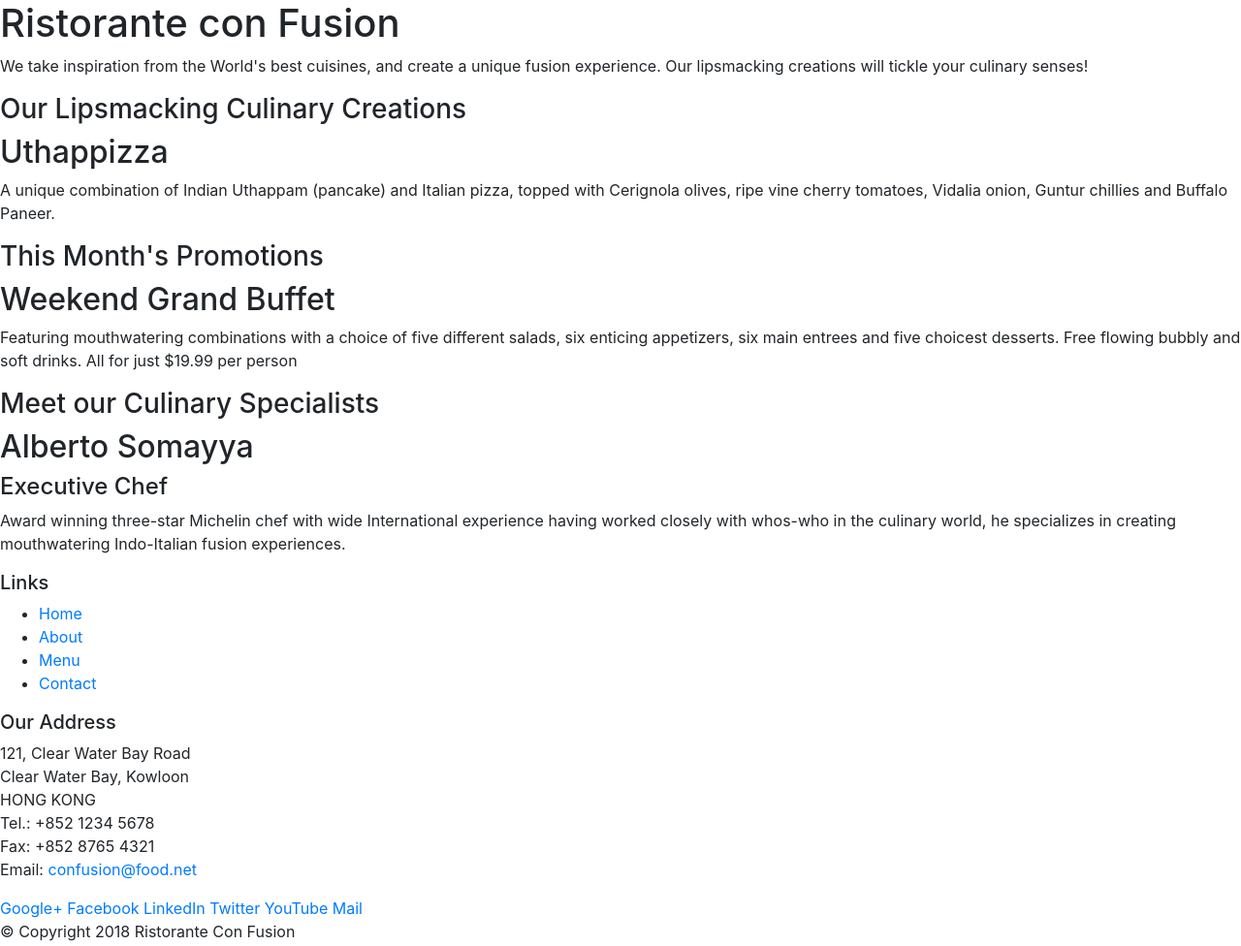
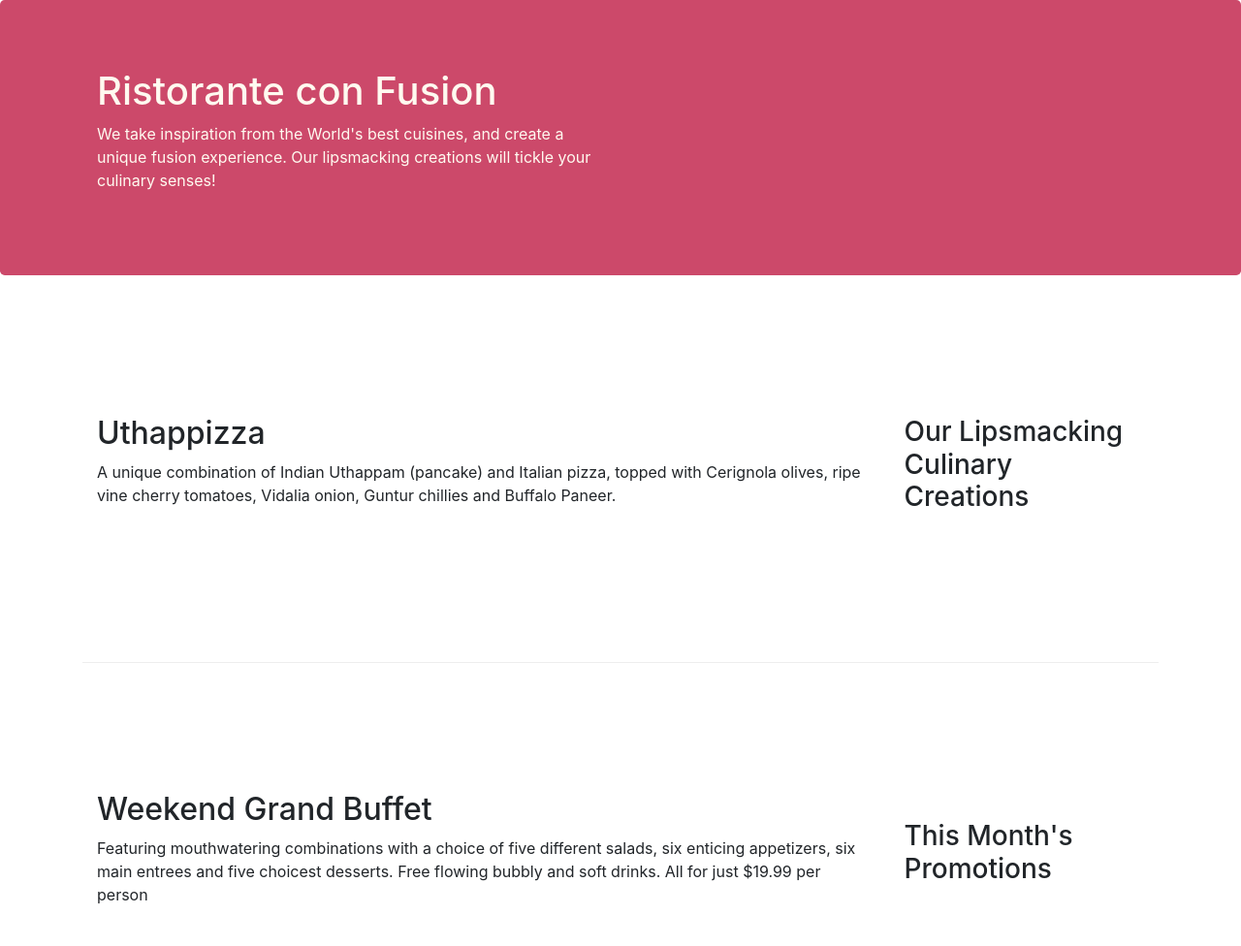
Before and after one commit to Ranjeetsa/web, a website: page index.html in a window 1280 px wide. Shown: the top 976 px of the page at 97% size. Drawn offline with nearby package versions, Linux system fonts and the light colour scheme.

Commit message:
1st week practice

```diff
--- /dev/null
+++ b/css/style.css
@@ -0,0 +1,27 @@
+.row-header{
+    margin: 0px auto;
+    padding: 0px auto;
+}
+.row-content{
+    margin: 0px auto;
+    padding: 50px 0px ;
+    border-bottom: 1px ridge;
+    min-height: 400px;
+}
+.footer {
+    background-color: rgb(226, 226, 136);
+    margin: 0px auto;
+    padding: 20px 0px ;
+}
+.jumbotron{
+    padding: 70px 30px;
+    margin: 0px auto;
+    background-color: rgb(204, 73, 106);
+    color: floralwhite;
+
+}
+.address {
+    font-size: 80%;
+    margin: 0px;
+    color: black;
+}
--- a/index.html
+++ b/index.html
@@ -9,71 +9,78 @@
 
     <!-- Bootstrap CSS -->
     <link rel="stylesheet" href="node_modules/bootstrap/dist/css/bootstrap.min.css">
+    <link rel="stylesheet" href="css/style.css">
     <title>Ristorante Con Fusion</title>
 </head>
 
 <body>
 
-    <header>
-        <div>
-            <div>
-                <div>
+    <header class="jumbotron">
+        <div class="container">
+            <div class="row row-header">
+                <div class="col-12 col-sm-6">
                     <h1>Ristorante con Fusion</h1>
-                    <p>We take inspiration from the World's best cuisines, and create a unique fusion experience. Our lipsmacking creations will tickle your culinary senses!</p>
+                    <p>We take inspiration from the World's best cuisines, and create a unique fusion experience. Our
+                        lipsmacking creations will tickle your culinary senses!</p>
                 </div>
-                <div>
+                <div class="col-12 col-sm">
                 </div>
             </div>
         </div>
     </header>
 
-    <div>
-        <div>
-            <div>
+    <div class="container">
+        <div class="row row-content align-items-center">
+            <div class="col-12 col-sm-4 order-sm-last col-md-3">
                 <h3>Our Lipsmacking Culinary Creations</h3>
             </div>
-            <div>
+            <div class="col col-sm order-sm-first col-md" >
                 <h2>Uthappizza</h2>
-                <p>A unique combination of Indian Uthappam (pancake) and Italian pizza, topped with Cerignola olives, ripe vine cherry tomatoes, Vidalia onion, Guntur chillies and Buffalo Paneer.</p>
+                <p>A unique combination of Indian Uthappam (pancake) and Italian pizza, topped with Cerignola olives,
+                    ripe vine cherry tomatoes, Vidalia onion, Guntur chillies and Buffalo Paneer.</p>
             </div>
         </div>
 
 
-        <div>
-            <div>
+        <div class="row row-content align-items-center">
+            <div  class="col-12 col-sm-4 order-sm-last col-md-3">
                 <h3>This Month's Promotions</h3>
             </div>
-            <div>
+            <div class="col col-sm order-sm-first col-md">
                 <h2>Weekend Grand Buffet</h2>
-                <p>Featuring mouthwatering combinations with a choice of five different salads, six enticing appetizers, six main entrees and five choicest desserts. Free flowing bubbly and soft drinks. All for just $19.99 per person </p>
+                <p>Featuring mouthwatering combinations with a choice of five different salads, six enticing appetizers,
+                    six main entrees and five choicest desserts. Free flowing bubbly and soft drinks. All for just
+                    $19.99 per person </p>
             </div>
         </div>
 
-        <div>
-            <div>
+        <div class="row row-content align-items-center">
+            <div class="col-12 col-sm-4 order-sm-last col-md-3">
                 <h3>Meet our Culinary Specialists</h3>
             </div>
-            <div>
+            <div class="col col-sm order-sm-first col-md">
                 <h2>Alberto Somayya</h2>
                 <h4>Executive Chef</h4>
-                <p>Award winning three-star Michelin chef with wide International experience having worked closely with whos-who in the culinary world, he specializes in creating mouthwatering Indo-Italian fusion experiences. </p>
+                <p>Award winning three-star Michelin chef with wide International experience having worked closely with
+                    whos-who in the culinary world, he specializes in creating mouthwatering Indo-Italian fusion
+                    experiences. </p>
             </div>
         </div>
     </div>
 
-    <footer>
-        <div>
-            <div>
-                <div>
+    <footer class="footer">
+        <div class="container">
+            <div class="row">
+                <div class="col-4 offset-1 col-sm-2">
                     <h5>Links</h5>
-                    <ul>
+                    <ul class="list-unstyled">
                         <li><a href="#">Home</a></li>
                         <li><a href="#">About</a></li>
                         <li><a href="#">Menu</a></li>
                         <li><a href="#">Contact</a></li>
                     </ul>
                 </div>
-                <div>
+                <div class="col-7 col-sm-5">
                     <h5>Our Address</h5>
                     <address>
                         121, Clear Water Bay Road<br>
@@ -84,8 +91,8 @@
                         Email: <a href="mailto:confusion@food.net">confusion@food.net</a>
                     </address>
                 </div>
-                <div>
-                    <div>
+                <div class="col-12 col-sm-4 align-self-center">
+                    <div class="text-center">
                         <a href="http://google.com/+">Google+</a>
                         <a href="http://www.facebook.com/profile.php?id=">Facebook</a>
                         <a href="http://www.linkedin.com/in/">LinkedIn</a>
@@ -95,8 +102,8 @@
                     </div>
                 </div>
             </div>
-           <div>
-                <div>
+            <div class="row justify-content-center">
+                <div class="col-auto">
                     <p>© Copyright 2018 Ristorante Con Fusion</p>
                 </div>
             </div>
```
Lines whose indentation alone changed are shown as unchanged.
